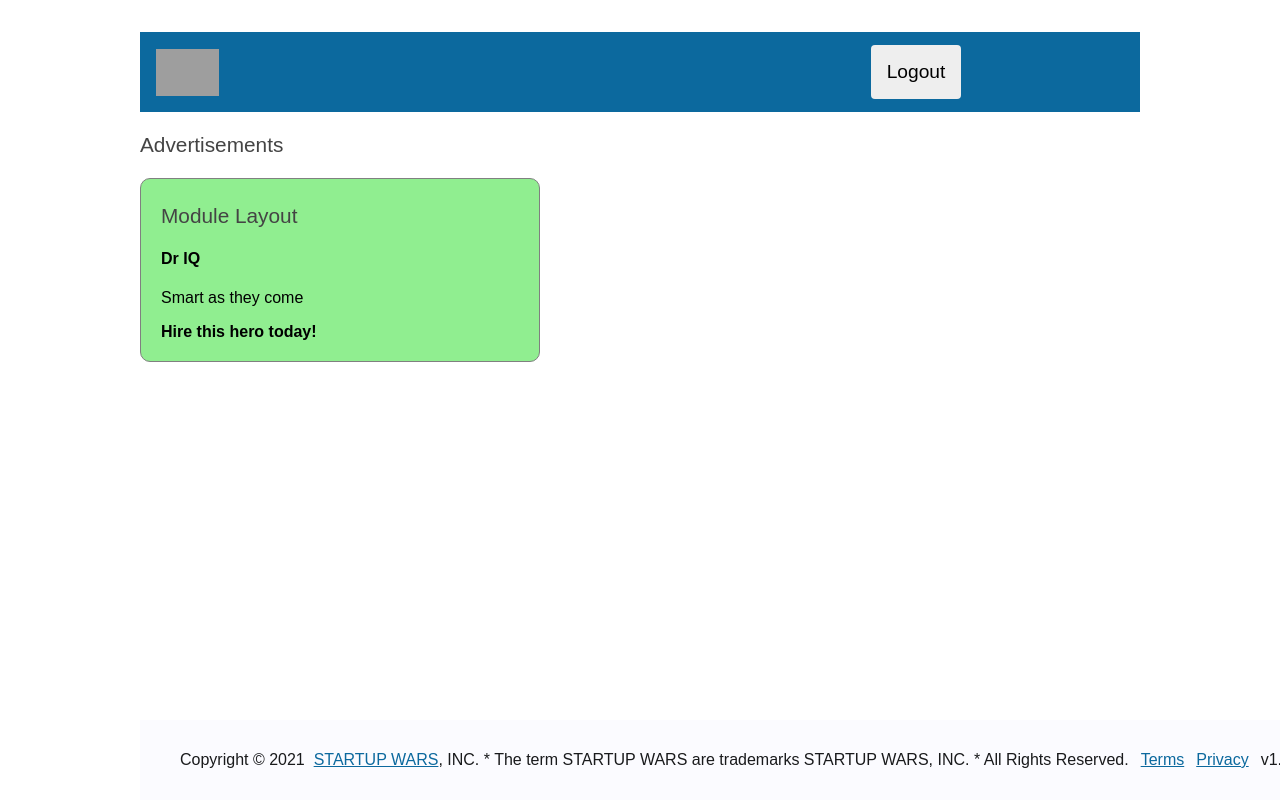
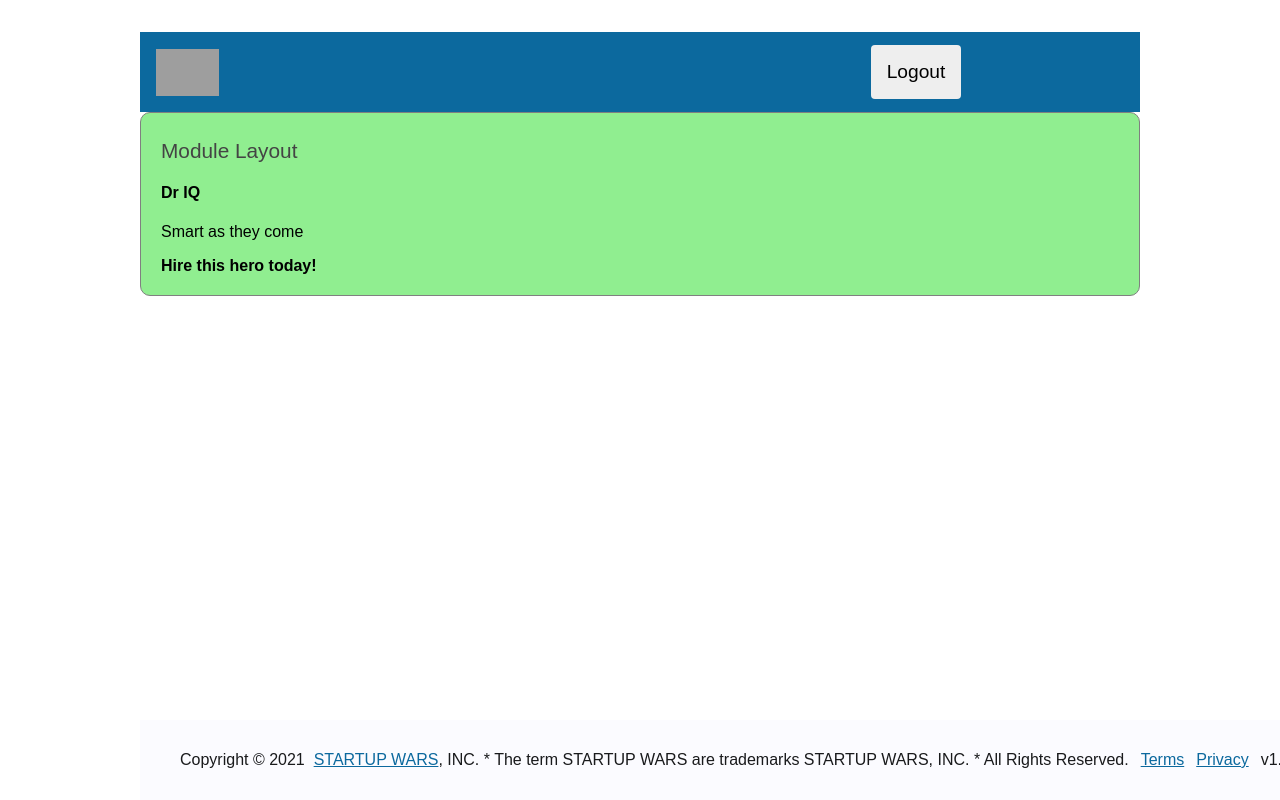
Before and after one commit to jedihacks/dynamic-component, an Angular app: page / in a window 1280 px wide. Built offline with nearby package versions, Linux system fonts and the light colour scheme; grey boxes are pictures that could not be loaded.

Commit message:
poc(): naming the module-layout

```diff
--- /dev/null
+++ b/src/app/layout/dynamic-layouts/module-layout/module-layout.component.html
@@ -0,0 +1,8 @@
+<div class="hero-profile">
+    <h3>Module Layout</h3>
+    <h4>{{data.name}}</h4>
+
+    <p>{{data.bio}}</p>
+
+    <strong>Hire this hero today!</strong>
+</div>
--- a/src/app/layout/dynamic-layouts/module-layout/module-layout.component.ts
+++ b/src/app/layout/dynamic-layouts/module-layout/module-layout.component.ts
@@ -3,16 +3,9 @@ import { Component, Input } from '@angular/core';
 import { LayoutComponentInterface } from '../../layout.component.interface';
 
 @Component({
-  template: `
-    <div class="hero-profile">
-      <h3>Module Layout</h3>
-      <h4>{{data.name}}</h4>
-
-      <p>{{data.bio}}</p>
-
-      <strong>Hire this hero today!</strong>
-    </div>
-  `
+  selector: 'module-layout',
+  templateUrl: './module-layout.component.html',
+  styleUrls: ['./module-layout.component.scss'],
 })
 export class ModuleLayoutComponent implements LayoutComponentInterface {
   @Input() data: any;
--- a/src/app/layout/master/body/body.component.html
+++ b/src/app/layout/master/body/body.component.html
@@ -1,4 +1,3 @@
-<div class="ad-banner-example">
-    <h3>Advertisements</h3>
+<div class="body-class">
     <ng-template layoutHost></ng-template>
 </div>
```
Also changed, not shown: src/app/layout/dynamic-layouts/module-layout/module-layout.component.scss (added).
